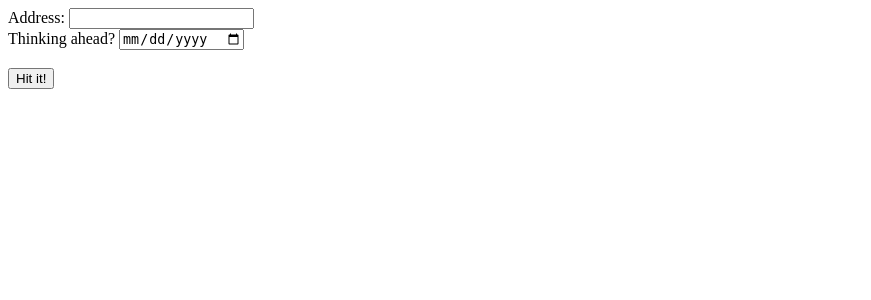
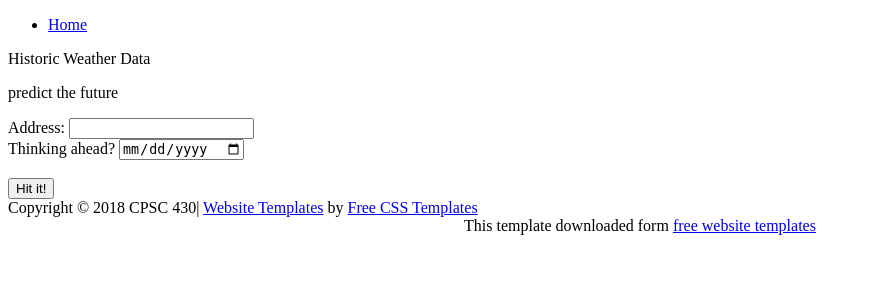
Before and after one commit to radiorobert/430-weatherApp, a Flask app: page / in a window 1280 px wide. Shown: the top 300 px of the page, without its empty margins (0-871 px from the left). Run offline with Flask 2, Linux system fonts and the light colour scheme; parts of the project's set-up code (start-up, migrations or seed data) failed here and were passed over; some libraries are stand-ins or nearby versions.

Commit message:
added a flask templatete

```diff
--- a/templates/layout.html
+++ b/templates/layout.html
@@ -1,20 +1,58 @@
-<DOCTYPE html>
+
+<!DOCTYPE html PUBLIC "-//W3C//DTD XHTML 1.0 Transitional//EN" "http://www.w3.org/TR/xhtml1/DTD/xhtml1-transitional.dtd">
+<html xmlns="http://www.w3.org/1999/xhtml">
+<head>
+<meta http-equiv="Content-Type" content="text/html; charset=utf-8" />
+<title>FutureWeather</title>
+<meta name="keywords" content="free templates, website templates, CSS, XHTML" />
+<meta name="description" content="FutureWeather" />
+<link rel="stylesheet" type="text/css" href="static/template.css" />
 <html ng-app="FutureWeather">
+<script type="text/javascript" src="//cdnjs.cloudflare.com/ajax/libs/socket.io/1.3.6/socket.io.min.js"></script>
 
-<head>
-	<script type="text/javascript" src="//cdnjs.cloudflare.com/ajax/libs/socket.io/1.3.6/socket.io.min.js"></script>
+<script type="text/javascript" src="https://ajax.googleapis.com/ajax/libs/angularjs/1.4.8/angular.min.js"></script>
 
-	<script type="text/javascript" src="https://ajax.googleapis.com/ajax/libs/angularjs/1.4.8/angular.min.js"></script>
-
-	<script src="static/js/controller.js"></script>
+<script src="static/js/controller.js"></script>
 </head>
 
 <body>
-	<div class="wrapper">
-		<div class="page-content">
-			{% block content %}{% endblock %}
-		</div>
-	</div>
-</body>
+<div id="templatemo_header_wrapper">
+<!--  Free Web Templates by TemplateMo.com  -->
+  <div id="templatemo_header">
 
+   	<div id="site_logo"></div>
+
+		<div id="templatemo_menu">
+      		<div id="templatemo_menu_left"></div>
+            <ul>
+                  <li><a href="/" >Home</a></li>
+            </ul>
+		</div> <!-- end of menu -->
+
+    </div>  <!-- end of header -->
+</div> <!-- end of header wrapper -->
+
+<div id="templatemo_banner_wrapper">
+	<div id="templatemo_banner">
+
+        <div id="templatemo_banner_content">
+        	<div class="header_01">Historic Weather Data </div>
+            <p>predict the future </p>
+        </div>
+
+    	<div class="cleaner"></div>
+    </div> <!-- end of banner -->
+</div> <!-- end of banner wrapper -->
+
+<div id="templatemo_content_wrapper"><!--change-->
+	 {%block content %}{% endblock %}
+</div> <!-- end of content wrapper -->
+
+        <div class="margin_bottom_20"></div>
+        Copyright © 2018 CPSC 430| <a href="http://www.iwebsitetemplate.com" target="_parent">Website Templates</a> by <a href="http://www.templatemo.com" target="_parent">Free CSS Templates</a>
+        <div class="cleaner"></div>
+    </div> <!-- end of footer -->
+    <!--  Free CSS Templates by TemplateMo.com  -->
+</div> <!-- end of footer -->
+<div align=center>This template  downloaded form <a href='http://all-free-download.com/free-website-templates/'>free website templates</a></div></body>
 </html>
```
